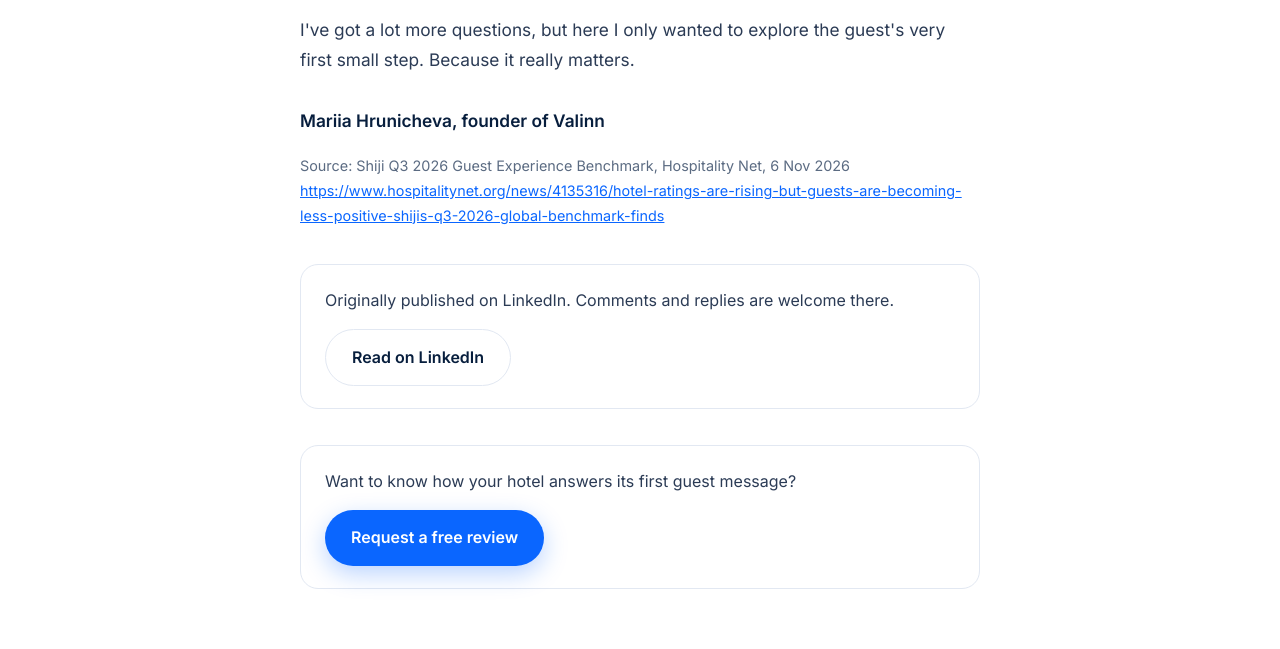
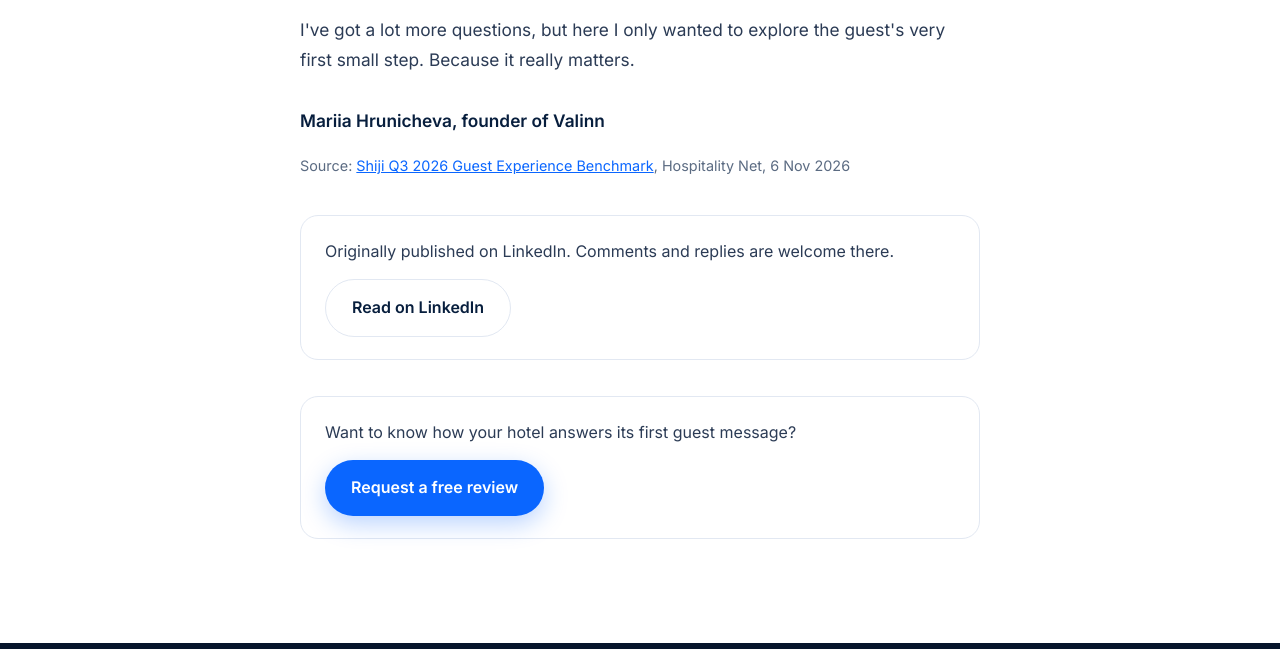
Before and after one commit to valinn-advisory/valinn-advisory.github.io, a plain HTML site: page article-five-hotels.html in a window 1280 px wide. Shown: the part 3655-4304 px from the top of the page. Drawn offline with Linux system fonts and the light colour scheme.

Commit message:
Article: shorter source line
Co-Authored-By: Claude Opus 5.5 <noreply@anthropic.com>
Claude-Session: https://claude.ai/code/session_01HoUjjpYCuYapWT5TNk3gWb

```diff
--- a/article-five-hotels.html
+++ b/article-five-hotels.html
@@ -269,7 +269,7 @@ footer img{height:16px;width:auto;opacity:.9}
 <p>So I&#x27;m curious: how fast does your hotel reply when a guest writes &quot;Do you have a room?&quot; Who answers, a person, a bot, or both? And which channels work best for you?</p>
 <p>I&#x27;ve got a lot more questions, but here I only wanted to explore the guest&#x27;s very first small step. Because it really matters.</p>
 <p class="sig">Mariia Hrunicheva, founder of Valinn</p>
-<p class="src">Source: Shiji Q3 2026 Guest Experience Benchmark, Hospitality Net, 6 Nov 2026<br><a href="https://www.hospitalitynet.org/news/4135316/hotel-ratings-are-rising-but-guests-are-becoming-less-positive-shijis-q3-2026-global-benchmark-finds" target="_blank" rel="noopener">https://www.hospitalitynet.org/news/4135316/hotel-ratings-are-rising-but-guests-are-becoming-less-positive-shijis-q3-2026-global-benchmark-finds</a></p>
+<p class="src">Source: <a href="https://www.hospitalitynet.org/news/4135316/hotel-ratings-are-rising-but-guests-are-becoming-less-positive-shijis-q3-2026-global-benchmark-finds" target="_blank" rel="noopener">Shiji Q3 2026 Guest Experience Benchmark</a>, Hospitality Net, 6 Nov 2026</p>
   <div class="orig"><p>Originally published on LinkedIn. Comments and replies are welcome there.</p><a class="btn btn-ghost" href="https://www.linkedin.com/pulse/i-messaged-five-big-hotels-normal-guest-one-them-me-mariia-hrunicheva-tunye" target="_blank" rel="noopener">Read on LinkedIn</a></div>
   <div class="orig"><p>Want to know how your hotel answers its first guest message?</p><a class="btn btn-primary" href="index.html#contact">Request a free review</a></div>
 </main>
```
